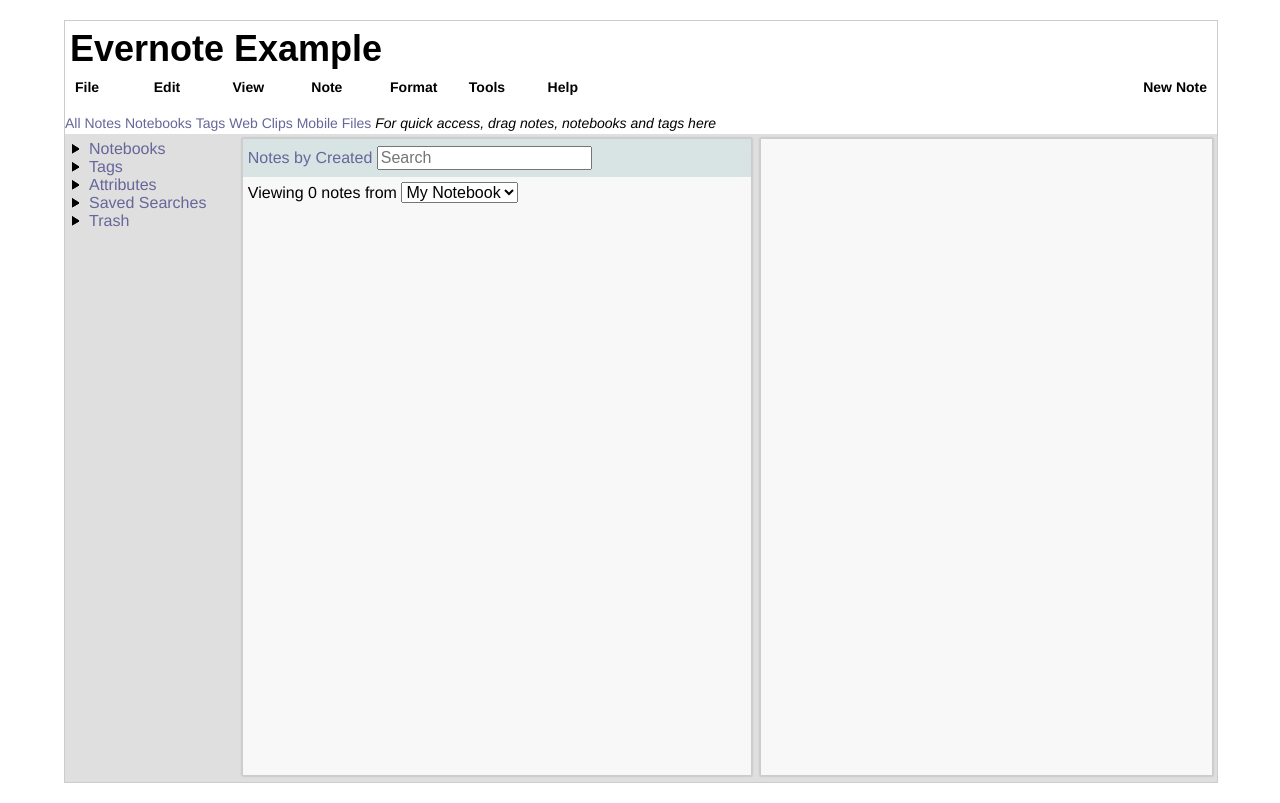
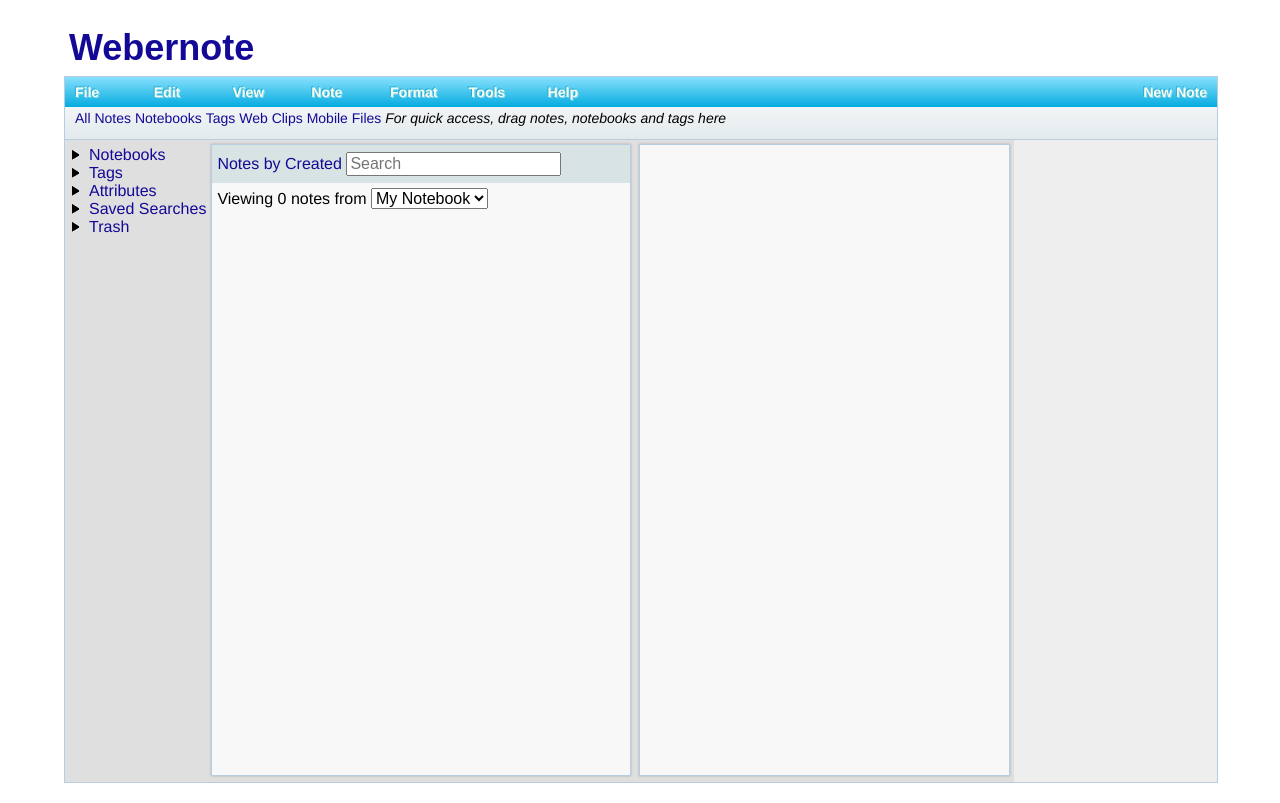
Before and after one commit to jaredwilli/webernote, a plain HTML site: page index.html in a window 1280 px wide. Drawn offline with nearby package versions, Linux system fonts and the light colour scheme.

Commit message:
slick looking

```diff
--- a/css/main.css
+++ b/css/main.css
@@ -9,22 +9,25 @@
 }
 
 body {
-    font: 14px/22px Helvetica, Helvetica Neue, Arial;
+    font: 14px/22px Helvetica Neue, Helvetica, Arial;
     padding: 0;
     margin: 20px auto;
     width: 90%;
 }
 a {
-    color: #669;
+    color: rgb(20, 9, 151);
     text-decoration: none;
 }
 a:hover {
-    text-decoration: underline;
+
 }
 h1 {
     font: bold 36px/100% Arial, Helvetica, sans-serif;
     padding: 0;
     margin: 5px 0;
+}
+h1 a {
+
 }
 h2 {
     font: bold 16px/100% Arial, Helvetica, sans-serif;
@@ -36,6 +39,9 @@
     padding: 0;
 }
 
+:focus {
+	outline: none;
+}
 
 
 /************************************************************************************
@@ -43,16 +49,26 @@
 *************************************************************************************/
 
 #pagewrap {
+    border: 1px solid #B8CDE0;
     display: inline-block;
     width: 100%;
     padding: 0;
+
+    background: rgb(238,238,238);
+	background: -webkit-gradient(linear, left top, left bottom, color-stop(0%, rgba(238,238,238,1)), color-stop(100%, rgba(238,238,238,1)));
+	background: -webkit-linear-gradient(top, rgba(238,238,238,1) 0%, rgba(238,238,238,1) 100%);
+	background:    -moz-linear-gradient(top, rgba(238,238,238,1) 0%, rgba(238,238,238,1) 100%);
+	background:     -ms-linear-gradient(top, rgba(238,238,238,1) 0%, rgba(238,238,238,1) 100%);
+	background:      -o-linear-gradient(top, rgba(238,238,238,1) 0%, rgba(238,238,238,1) 100%);
+	background:         linear-gradient(to bottom, rgba(238,238,238,1) 0%, rgba(238,238,238,1) 100%);
+	filter: progid:DXImageTransform.Microsoft.gradient(startColorstr='#eeeeee', endColorstr='#eeeeee', GradientType=0);
 }
-#header {
+header {
     height: auto;
     padding: 5px 0;
     margin: 0;
 }
-#header h1 {
+header h1 {
 	margin: 5px;
 }
 
@@ -87,23 +103,10 @@
 	color: #0361ae;
 }
 
-#pagewrap {
-    border: solid 1px #ccc;
-}
-
 img {
     max-width: 100%;
     height: auto;
     width: auto\9; /* ie8 */
-}
-
-.header-container {
-    border-bottom: 1px solid #999;
-}
-
-.footer-container,
-.main aside {
-    border-top: 1px solid #999;
 }
 
 .title {
@@ -117,7 +120,6 @@
 .menu, ol, ul {
     padding: 0 0 0 10px;
 }
-
 
 nav {
     display: inline-block;
@@ -136,8 +138,6 @@
     width: auto;
 }
 nav a {
-    color: #000;
-    text-shadow: 0 1px 0 rgba(255,255,255,.75);
     font-weight: bold;
     text-align: center;
     text-decoration: none;
@@ -147,8 +147,19 @@
 
 /* TOOLBAR NAV */
 
-#toolbar {
+#toolbar,
+#actions {
 	width: 50%;
+	float: left;
+
+	background: rgb(135,224,253);
+	background: -moz-linear-gradient(top, rgba(135,224,253,1) 0%, rgba(83,203,241,1) 40%, rgba(5,171,224,1) 100%);
+	background: -webkit-gradient(linear, left top, left bottom, color-stop(0%,rgba(135,224,253,1)), color-stop(40%,rgba(83,203,241,1)), color-stop(100%,rgba(5,171,224,1)));
+	background: -webkit-linear-gradient(top, rgba(135,224,253,1) 0%,rgba(83,203,241,1) 40%,rgba(5,171,224,1) 100%);
+	background: -o-linear-gradient(top, rgba(135,224,253,1) 0%,rgba(83,203,241,1) 40%,rgba(5,171,224,1) 100%);
+	background: -ms-linear-gradient(top, rgba(135,224,253,1) 0%,rgba(83,203,241,1) 40%,rgba(5,171,224,1) 100%);
+	background: linear-gradient(to bottom, rgba(135,224,253,1) 0%,rgba(83,203,241,1) 40%,rgba(5,171,224,1) 100%);
+	filter: progid:DXImageTransform.Microsoft.gradient( startColorstr='#87e0fd', endColorstr='#05abe0',GradientType=0 );
 }
 
 #toolbar ul {
@@ -160,22 +171,28 @@
     display: inline-block;
     width: 13%;
 }
-#toolbar a {
-    color: #000;
-    text-shadow: 0 1px 0 rgba(255,255,255,.75);
+#toolbar a,
+#actions a {
+    color: hsl(85, 88%, 96%);
+    text-shadow: -1px -1px 0 rgba(33, 170, 213, 0.9),
+    			  1px 1px 0 rgba(168, 224, 255, 0.75);
     text-align: center;
     text-decoration: none;
     display: inline-block;
     padding: 4px 10px;
 }
-#toolbar a:hover {
-    text-decoration: underline;
+#toolbar a:hover,
+#actions a:hover {
+	background: rgba(14, 188, 255, 0.74);
+	/*color: rgb(255, 255, 98);
+	text-shadow: -1px -1px 0 rgba(33, 170, 213, 0.9),
+				  1px 1px 0 rgba(168, 224, 255, 0.75);*/
 }
 
 /* ACTIONS */
 
 #actions {
-	float: right;
+
 }
 #actions ul {
     margin: 0;
@@ -183,19 +200,7 @@
     list-style: none;
 }
 #actions li {
-    display: inline-block;
-    width: auto;
-}
-#actions a {
-    color: #000;
-    text-shadow: 0 1px 0 rgba(255,255,255,.75);
-    text-align: center;
-    text-decoration: none;
-    display: inline-block;
-    padding: 4px 10px;
-}
-#actions a:hover {
-    text-decoration: underline;
+    float: right;
 }
 
 /* TOOLS NAV */
@@ -219,7 +224,6 @@
     padding: 4px 10px;
 }
 
-
 #note-nav,
 #note-list,
 #show-note {
@@ -230,17 +234,18 @@
 }
 #note-list,
 #show-note {
-	border: 1px solid #ccc;
+	border: 1px solid #B8CDE0;
 	padding: 0;
 	margin: 3px;
 
-	-webkit-box-shadow: -0.5px 0 2px 0 rgba(100, 100, 100, 0.4);
-			box-shadow: -0.5px 0 2px 0 rgba(100, 100, 100, 0.4);
+	-webkit-box-shadow: 0 0 2px 0 rgba(100, 100, 100, 0.4);
+			box-shadow: 0 0 2px 0 rgba(100, 100, 100, 0.4);
 }
 
 #note-list,
 #show-note {
     background: #f8f8f8;
+    overflow-x: hidden;
 }
 #header,
 #note-nav,
@@ -295,25 +300,31 @@
     /*margin: 5px 0 0 5px;*/
 }
 #notes li {
-	border: 1px solid #ddd;
-    display: block;
-    width: 98%;
-    min-height: 50px;
-    margin: 0 0 1px;
-    padding: 5px;
-    float: left;
+	border: 1px solid #fff;
+	display: block;
+	width: 96%;
+	min-height: 50px;
+	margin: 2px 4px;
+	padding: 5px;
 
     -webkit-border-radius: 6px;
 			border-radius: 6px;
 }
 #notes li:hover,
 #notes .selected {
-	background-color: rgb(105, 211, 79);
-	background: rgba(105, 211, 79, 0.5);
+	border: 1px solid rgba(143, 196, 0, 0.5);
+
+	background: rgb(205,235,139);
+	background: -webkit-gradient(linear, left top, left bottom, color-stop(0%,rgba(205,235,139,1)), color-stop(100%,rgba(205,235,139,1)));
+	background: -webkit-linear-gradient(top, rgba(205,235,139,1) 0%,rgba(205,235,139,1) 100%);
+	background:    -moz-linear-gradient(top, rgba(205,235,139,1) 0%, rgba(205,235,139,1) 100%);
+	background:     -ms-linear-gradient(top, rgba(205,235,139,1) 0%,rgba(205,235,139,1) 100%);
+	background:      -o-linear-gradient(top, rgba(205,235,139,1) 0%,rgba(205,235,139,1) 100%);
+	background:         linear-gradient(to bottom, rgba(205,235,139,1) 0%,rgba(205,235,139,1) 100%);
+	filter: progid:DXImageTransform.Microsoft.gradient( startColorstr='#cdeb8b', endColorstr='#cdeb8b',GradientType=0 );
 }
 #notes h2 {
-	max-height: 17px;
-	margin: 2px;
+	margin: 0;
 	padding: 0;
 	overflow: hidden;
 }
@@ -335,7 +346,6 @@
 	display: block;
 	width: 100%;
 	padding: 5px;
-	float: left;
 }
 #show-note .top {
 	background: #fff;
@@ -388,10 +398,26 @@
 	width: 100%;
 	height: 200px;
 	min-height: 200px;
+	padding: 5px;
 }
+
 
 /* NOTE TYPES */
 
+#note-types {
+	border: solid #B8CDE0;
+	border-width: 1px 0;
+	padding: 10px;
+
+	background: rgb(232,238,242);
+	background: -moz-linear-gradient(top, rgba(232,238,242,1) 0%, rgba(242,245,246,1) 47%, rgba(227,234,237,1) 100%);
+	background: -webkit-gradient(linear, left top, left bottom, color-stop(0%,rgba(232,238,242,1)), color-stop(47%,rgba(242,245,246,1)), color-stop(100%,rgba(227,234,237,1)));
+	background: -webkit-linear-gradient(top, rgba(232,238,242,1) 0%,rgba(242,245,246,1) 47%,rgba(227,234,237,1) 100%);
+	background: -o-linear-gradient(top, rgba(232,238,242,1) 0%,rgba(242,245,246,1) 47%,rgba(227,234,237,1) 100%);
+	background: -ms-linear-gradient(top, rgba(232,238,242,1) 0%,rgba(242,245,246,1) 47%,rgba(227,234,237,1) 100%);
+	background: linear-gradient(to bottom, rgba(232,238,242,1) 0%,rgba(242,245,246,1) 47%,rgba(227,234,237,1) 100%);
+	filter: progid:DXImageTransform.Microsoft.gradient( startColorstr='#e8eef2', endColorstr='#e3eaed',GradientType=0 );
+}
 #note-types ul {
     list-style: none;
 }
@@ -427,22 +453,22 @@
 .visuallyhidden {
     border: 0;
     clip: rect(0 0 0 0);
+    width: 1px;
     height: 1px;
     margin: -1px;
+    padding: 0;
     overflow: hidden;
-    padding: 0;
     position: absolute;
-    width: 1px;
 }
 
 .visuallyhidden.focusable:active,
 .visuallyhidden.focusable:focus {
     clip: auto;
+    width: auto;
     height: auto;
     margin: 0;
     overflow: visible;
     position: static;
-    width: auto;
 }
 
 .invisible {
--- a/index.html
+++ b/index.html
@@ -10,7 +10,7 @@
 <meta name="description" content="">
 <meta name="viewport" content="width=device-width">
 
-<title>Evernote Example</title>
+<title>Webernote</title>
 
 <link rel="stylesheet" href="css/normalize.min.css">
 <link rel="stylesheet" href="css/main.css">
@@ -25,10 +25,11 @@
 </head>
 <body>
 
+<header>
+    <h1><a href="/">Webernote</a></h1>
+</header>
+
 <div id="pagewrap">
-    <div id="header">
-        <h1>Evernote Example</h1>
-
     <nav id="toolbar">
         <ul>
             <li><a href="#">File</a></li>
@@ -46,7 +47,6 @@
             <li><a href="#" id="new">New Note</a></li>
         </ul>
     </nav>
-    </div>
 
     <div id="note-types">
         <ul>
@@ -188,7 +188,7 @@
 </div>
 
 
-<li class="_note hidden">
+<li class="_note visuallyhidden">
     <h2 class="title"></h2>
     <p>
         <span class="date"></span>
@@ -196,7 +196,7 @@
         <span class="description"></span>
     </p>
 </li>
-<form class="_noted hidden">
+<form class="_noted visuallyhidden">
     <div class="top">
         <!-- <h2 class="title" contenteditable="true">Click to set title...</h2> -->
         <input type="text" class="title" val="" placeholder="Click to set title..." />
--- a/js/main.js
+++ b/js/main.js
@@ -39,6 +39,10 @@
 				$(noteA[i]).css({ background: 'none', padding: 0 });
 			}
 		}
+
+		$('#toolbar').find('a').on('click', function(e) {
+			e.preventDefault();
+		});
 
 		// expand / contract note nav
 		$('#note-nav').find('a').on('click', function(e) {
@@ -140,12 +144,12 @@
 		});
 
 		noteForm.find('input.tag').blur(function(e) {
-			var tag = $(this).val() || 'Click to add tags';
-			$(this).addClass('hidden');
-			$(this).prev().html(tag).removeClass('hidden');
+			var tag = $(this).val();
+
 		});
 
 		// Description
+		// TODO: replace this with a wyswyg editor
 		noteForm.find('div.description').on('click', function(e) {
 			var desc = $(this).html();
 			$(this).addClass('hidden');
@@ -155,7 +159,7 @@
 			$(this).html()
 		});
 		noteForm.find('textarea.description').on('blur', function(e) {
-			var desc = $(this).val() || '<p>Note...</p>';
+			var desc = $(this).val();
 			$(this).addClass('hidden');
 			$(this).prev().html(desc).removeClass('hidden');
 		});
```
Lines whose indentation alone changed are shown as unchanged.
